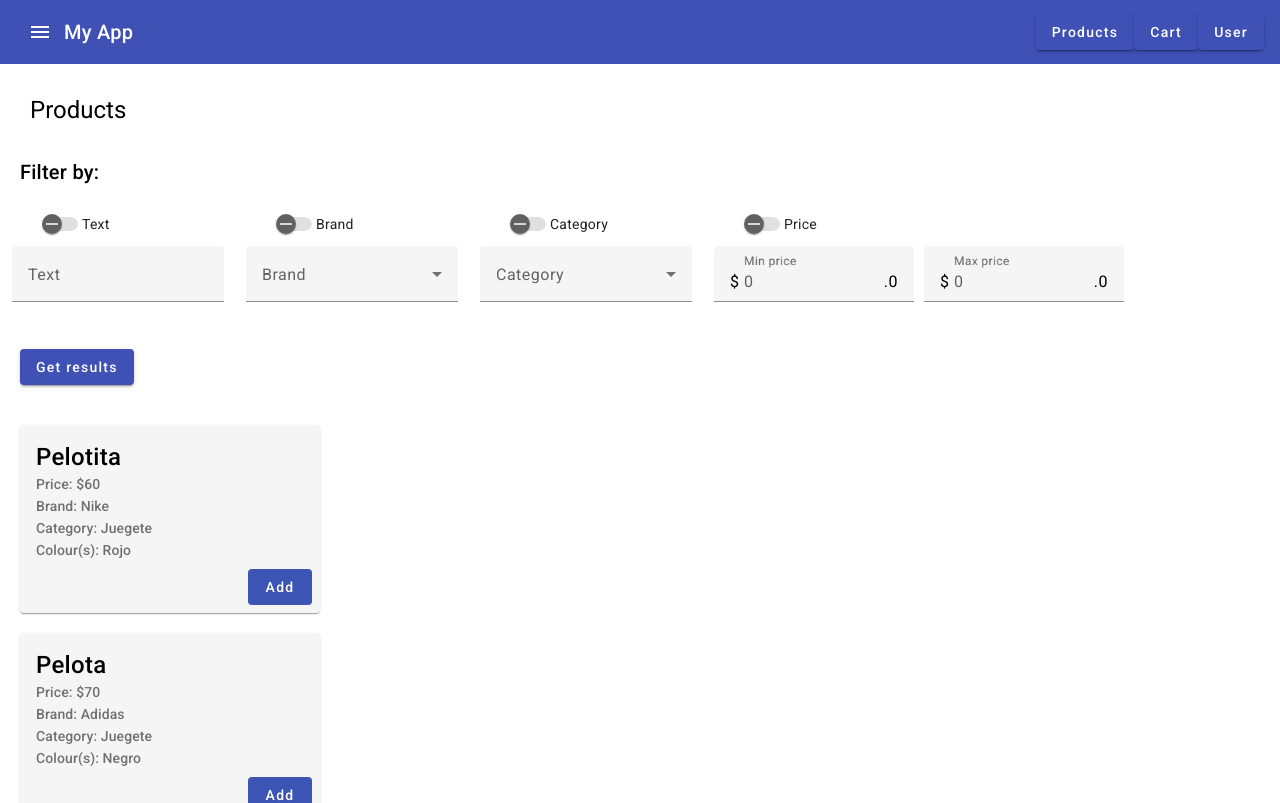
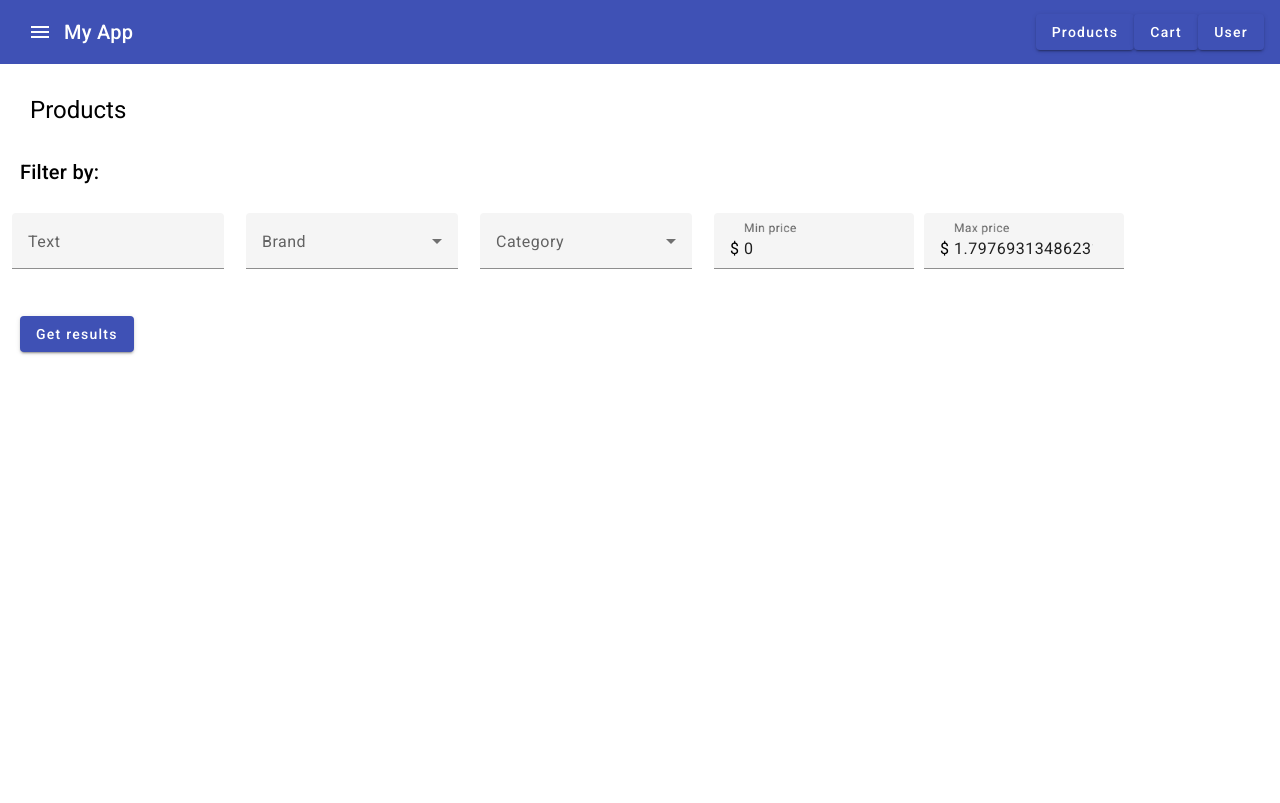
Before and after one commit to juandi-etcheverry/239420-252443-251363, an Angular app in the folder FrontEndProject/: page /products in a window 1280 px wide. Shown: the top 803 px of the page. Built offline with nearby package versions, Linux system fonts and the light colour scheme.

Commit message:
Dynamic Products, Brand and Category

```diff
--- /dev/null
+++ b/FrontEndProject/src/app/products/brand.ts
@@ -0,0 +1,3 @@
+export interface Brand {
+    name: String;
+}
--- /dev/null
+++ b/FrontEndProject/src/app/products/category.ts
@@ -0,0 +1,3 @@
+export interface Category {
+    name: String;
+}
--- a/FrontEndProject/src/app/products/filtered/filtered.component.html
+++ b/FrontEndProject/src/app/products/filtered/filtered.component.html
@@ -1,51 +1,47 @@
 <h2>  Filter by:</h2>
+<form [formGroup]="filterForm" (submit)="onSubmit()">
     <table>
         <td>
-        <tr><mat-slide-toggle class="toggle">Text</mat-slide-toggle></tr>
             <tr><mat-form-field class="example-full-width">
-            <mat-label id="textLabel">Text</mat-label>
-            <input matInput>
+                <mat-label>Text</mat-label>
+                <input id="textInput" formControlName="textInput" matInput>
               </mat-form-field></tr>
         </td>
         <td>
-        <tr><mat-slide-toggle class="toggle">Brand</mat-slide-toggle></tr>
             <tr><mat-form-field>
             <mat-label>Brand</mat-label>
-        <mat-select>
-            <mat-option *ngFor="let brand of brands" [value]="brand.value">
-            {{brand.value}}
+            <mat-select id="brandInput" formControlName="brandInput">
+                <mat-option *ngFor="let bra of brand" [value]="bra.name">
+                {{bra.name}}
                 </mat-option>
             </mat-select>
             </mat-form-field></tr>
         </td>
         <td>
-        <tr><mat-slide-toggle class="toggle">Category</mat-slide-toggle></tr>
             <tr><mat-form-field>
-            <mat-label>Category</mat-label>
-            <mat-select>
-                <mat-option *ngFor="let category of categories" [value]="category.value">
-                {{category.value}}
+                <mat-label >Category</mat-label>
+                <mat-select id="categoryInput" formControlName="categoryInput">
+                    <mat-option *ngFor="let cat of category" [value]="cat.name">
+                    {{cat.name}}
                     </mat-option>
                 </mat-select>
                 </mat-form-field></tr>
         </td>
         <td>
-        <tr><mat-slide-toggle class="toggle">Price</mat-slide-toggle></tr>
             <tr>
                 <mat-form-field class="priceField" floatLabel="always">
                     <mat-label>Min price</mat-label>
-                <input matInput type="number" class="example-right-align" placeholder="0">
+                    <input id="minPrice" formControlName="minPrice" matInput type="number" class="example-right-align" placeholder="0" min="0">
                     <span matTextPrefix>$&nbsp;</span>
-                <span matTextSuffix>.0</span>
                   </mat-form-field>
 
                   <mat-form-field class="priceField" floatLabel="always">
                     <mat-label>Max price</mat-label>
-                <input matInput type="number" class="example-right-align" placeholder="0">
+                    <input id="maxPrice" formControlName="maxPrice" matInput type="number" class="example-right-align" placeholder="9999999999" min="0">
                     <span matTextPrefix>$&nbsp;</span>
-                <span matTextSuffix>.0</span>
                   </mat-form-field>
             </tr>
         </td>
     </table>
-<button id="getResultsBtn" mat-raised-button color="primary">Get results</button>
+    <button id="getResultsBtn" mat-raised-button color="primary" type="submit">Get results</button>
+</form>
--- a/FrontEndProject/src/app/products/filtered/filtered.component.ts
+++ b/FrontEndProject/src/app/products/filtered/filtered.component.ts
@@ -1,4 +1,4 @@
-import { Component } from '@angular/core';
+import { Component, EventEmitter, Input, Output } from '@angular/core';
 import {MatSlideToggleModule} from '@angular/material/slide-toggle';
 import {MatInputModule} from '@angular/material/input';
 import {MatFormFieldModule} from '@angular/material/form-field';
@@ -8,6 +8,11 @@ import {MatSelectModule} from '@angular/material/select';
 import {MatIconModule} from '@angular/material/icon';
 import {MatDividerModule} from '@angular/material/divider';
 import {MatButtonModule} from '@angular/material/button';
+import { Brand } from '../brand';
+import { Category } from '../category';
+import { ReactiveFormsModule, FormGroup, FormControl } from '@angular/forms';
+import { ProductsService } from '../products.service';
+import { ProductItem } from '../product-item';
 
 interface Brands{
   value: string;
@@ -20,17 +25,39 @@ interface Categories{
   templateUrl: './filtered.component.html',
   styleUrls: ['./filtered.component.css'],
   standalone: true,
-  imports: [MatSlideToggleModule, MatInputModule, MatFormFieldModule, FormsModule, NgFor, MatSelectModule, MatButtonModule, MatDividerModule, MatIconModule]
+  imports: [ReactiveFormsModule, MatSlideToggleModule, MatInputModule, MatFormFieldModule, FormsModule, NgFor, MatSelectModule, MatButtonModule, MatDividerModule, MatIconModule]
 })
 export class FilteredComponent {
-  brands: Brands[] = [
-    {value: 'Nike'},
-    {value: 'Adidas'},
-    {value: 'Puma'},
-  ]
-  categories: Categories[] = [
-    {value: 'Jugetes'},
-    {value: 'Ropa'},
-    {value: 'Tecnologia'},
-  ]
+
+  filterForm = new FormGroup({
+    textInput: new FormControl(''),
+    brandInput: new FormControl(''),
+    categoryInput: new FormControl(''),
+    minPrice: new FormControl(0),
+    maxPrice: new FormControl(Number.MAX_VALUE)
+  });
+
+  @Input()
+  products!:ProductItem[]
+
+  @Input()
+  brand!:Brand[]
+
+  @Input()
+  category!:Category[]
+
+  @Output()
+  submitClicked!:EventEmitter<ProductItem[]>
+
+
+  constructor(private productService : ProductsService){
+    this.submitClicked = new EventEmitter();
+  }
+
+  onSubmit():void{
+    const form = this.filterForm.value;
+    const filterProducts = this.productService.filter(form.textInput ?? '', form.brandInput ?? '', form.categoryInput ?? '', form.minPrice ?? 0, form.maxPrice ?? Number.MAX_VALUE);
+    console.log(filterProducts);
+    //this.submitClicked.emit(filterProducts);
+  }
 }
--- a/FrontEndProject/src/app/products/product-card/product-card.component.html
+++ b/FrontEndProject/src/app/products/product-card/product-card.component.html
@@ -1,10 +1,10 @@
 <mat-card id="productCard">
     <mat-card-header>
-      <mat-card-title id="title">{{name}}</mat-card-title>
-      <mat-card-subtitle>Price: ${{price}}</mat-card-subtitle>
-      <mat-card-subtitle>Brand: {{brand}} </mat-card-subtitle>
-      <mat-card-subtitle>Category: {{category}} </mat-card-subtitle>
-      <mat-card-subtitle>Colour(s): {{colour}} </mat-card-subtitle>
+      <mat-card-title id="title">{{productItem?.name}}</mat-card-title>
+      <mat-card-subtitle>Price: ${{productItem?.price}}</mat-card-subtitle>
+      <mat-card-subtitle>Brand: {{productItem?.brand}} </mat-card-subtitle>
+      <mat-card-subtitle>Category: {{productItem?.category}} </mat-card-subtitle>
+      <mat-card-subtitle>Colour(s): {{productItem?.colour}} </mat-card-subtitle>
     </mat-card-header>
     <mat-card-actions align="end" id="actions">
       <button mat-button class="button">Add</button>
--- a/FrontEndProject/src/app/products/product-card/product-card.component.ts
+++ b/FrontEndProject/src/app/products/product-card/product-card.component.ts
@@ -1,6 +1,7 @@
 import { Component, OnInit, Input } from '@angular/core';
-import {MatButtonModule} from '@angular/material/button';
-import {MatCardModule} from '@angular/material/card';
+import { MatButtonModule} from '@angular/material/button';
+import { MatCardModule} from '@angular/material/card';
+import { ProductItem } from '../product-item';
 
 @Component({
   selector: 'app-product-card',
@@ -10,20 +11,9 @@ import {MatCardModule} from '@angular/material/card';
   imports: [MatCardModule, MatButtonModule],
 })
 export class ProductCardComponent implements OnInit{
-
-  @Input() name: string;
-  @Input() price: string;
-  @Input() brand: string;
-  @Input() category: string;
-  @Input() colour: string;
-
+  @Input()
+  productItem!: ProductItem;
   constructor(){
-    this.name="pelota";
-    this.price="$50";
-    this.brand="Nike";
-    this.category="Juguete";
-    this.colour="Rojo";
-
   }
 
   ngOnInit(): void {
--- /dev/null
+++ b/FrontEndProject/src/app/products/product-item.ts
@@ -0,0 +1,7 @@
+export interface ProductItem {
+    name: string;
+    price: number;
+    brand: string;
+    category: string;
+    colour: string;
+}
--- a/FrontEndProject/src/app/products/products.component.html
+++ b/FrontEndProject/src/app/products/products.component.html
@@ -1,7 +1,4 @@
 <h1>Products</h1>
-<app-filtered></app-filtered>
+<app-filtered [products]="productItems" [brand]="brandItems" [category]="categoryItems" (submitClicked)="updateProductList($event)"></app-filtered>
 
-
-<app-product-card name="Pelotita" price="60" brand="Nike" category="Juegete" colour="Rojo"></app-product-card>
-<app-product-card name="Pelota" price="70" brand="Adidas" category="Juegete" colour="Negro"></app-product-card>
-<app-product-card name="Remera" price="100" brand="Nike" category="Ropa" colour="Azul"></app-product-card>
+<app-product-card *ngFor="let item of productItems" [productItem]="item" ></app-product-card>
--- a/FrontEndProject/src/app/products/products.component.ts
+++ b/FrontEndProject/src/app/products/products.component.ts
@@ -1,10 +1,44 @@
-import { Component } from '@angular/core';
+import { Component, OnInit } from '@angular/core';
+import { ProductCardComponent } from './product-card/product-card.component';
+import { ProductItem } from './product-item';
+import { Brand } from './brand';
+import { Category } from './category';
 
 @Component({
   selector: 'app-products',
   templateUrl: './products.component.html',
   styleUrls: ['./products.component.css']
 })
-export class ProductsComponent {
+export class ProductsComponent implements OnInit {
+
+  productItems: ProductItem[] = [
+    /*{name: "Pelota", price: 50, brand: "Nike", category: "Deporte", colour: "Negro"},
+    {name: "Remera", price: 70, brand: "Nike", category: "Deporte", colour: "Rojo"},
+    {name: "Buzo", price: 100, brand: "Zara", category: "Ropa", colour: "Verde"},
+    {name: "Pistola", price: 800, brand: "Nerf", category: "Jugetes", colour: "Azul"},*/
+  ]
+  brandItems: Brand[] = [
+    {name: "Nike"},
+    {name: "Adidas"},
+    {name: "Zara"},
+    {name: "Apple"},
+  ]
+  categoryItems: Category[] = [
+    {name: "Jugetes"},
+    {name: "Ropa"},
+    {name: "Deportes"},
+    {name: "Electronicos"},
+  ]
+  constructor(){
+
+  }
+  ngOnInit(): void {
+
+  }
+  updateProductList($event: ProductItem[]){
+    this.productItems = $event;
+    console.log(this.productItems);
+  }
+
 
 }
--- /dev/null
+++ b/FrontEndProject/src/app/products/products.service.ts
@@ -0,0 +1,29 @@
+import { Injectable } from '@angular/core';
+import { ProductItem } from './product-item';
+import { HttpClient } from '@angular/common/http';
+
+@Injectable({
+  providedIn: 'root'
+})
+export class ProductsService {
+
+  //Import from back-end
+  productItems: ProductItem[] = [
+    {name: "Pelota", price: 50, brand: "Nike", category: "Deporte", colour: "Negro"},
+    {name: "Remera", price: 70, brand: "Nike", category: "Deporte", colour: "Rojo"},
+    {name: "Buzo", price: 100, brand: "Zara", category: "Ropa", colour: "Verde"},
+    {name: "Pistola", price: 800, brand: "Nerf", category: "Jugetes", colour: "Azul"},
+  ]
+
+  constructor(private http: HttpClient) {
+  }
+
+  filter(text: string, brand: string, category: string, minPrice: number, maxPrice: number): ProductItem[] {
+    return this.productItems.filter((p) =>
+      p.name.includes(text) &&
+      p.brand.toLowerCase().includes(brand.toLowerCase()) &&
+      p.category.toLowerCase().includes(category.toLowerCase()) &&
+      (p.price >= minPrice && p.price <= maxPrice)
+    );
+  }
+}
```
Also changed, not shown: FrontEndProject/src/app/app.module.ts (+7 -1 lines), 1 other file (tests, documents, lock files or other folders). Lines whose indentation alone changed are shown as unchanged.
